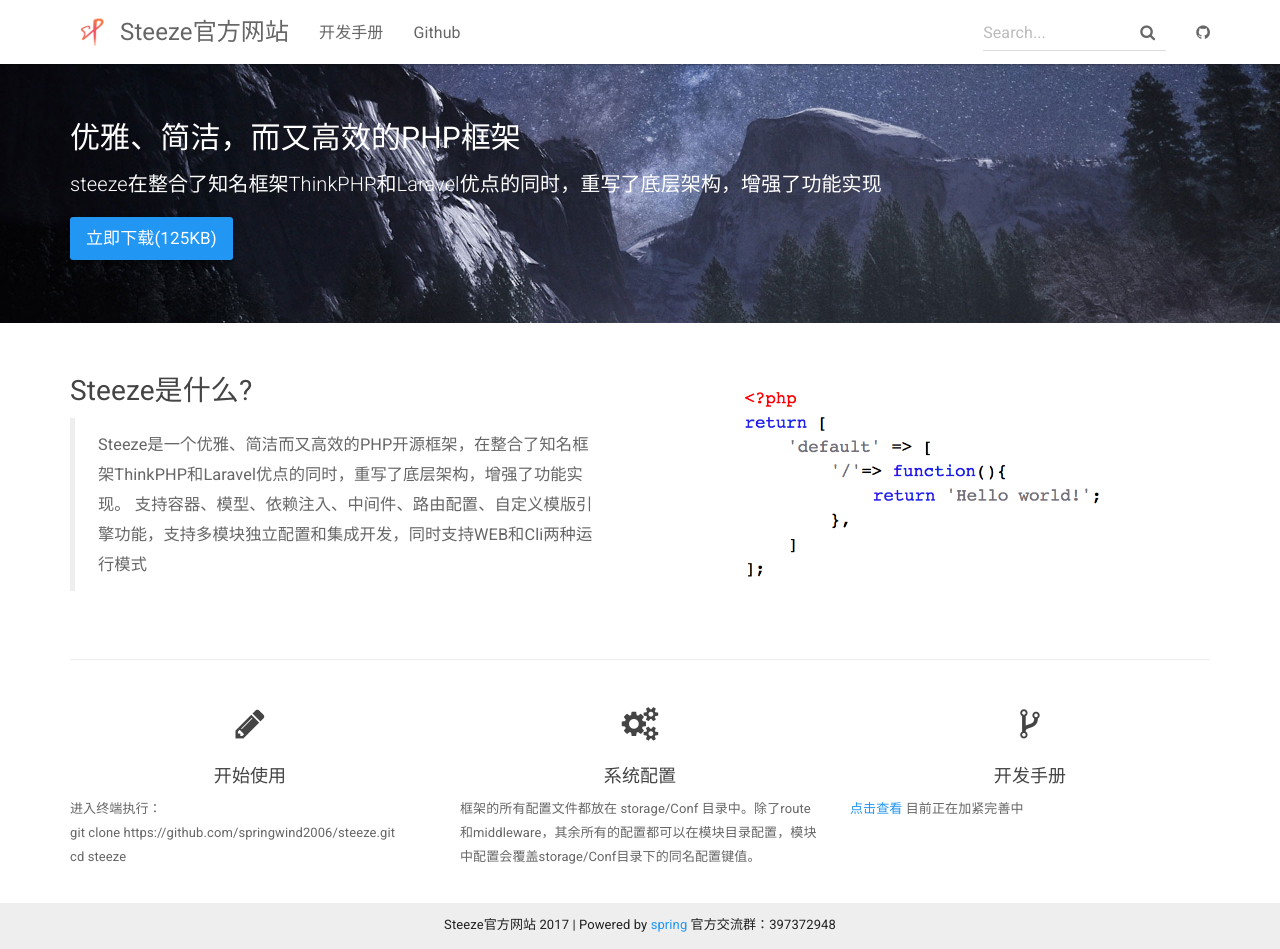
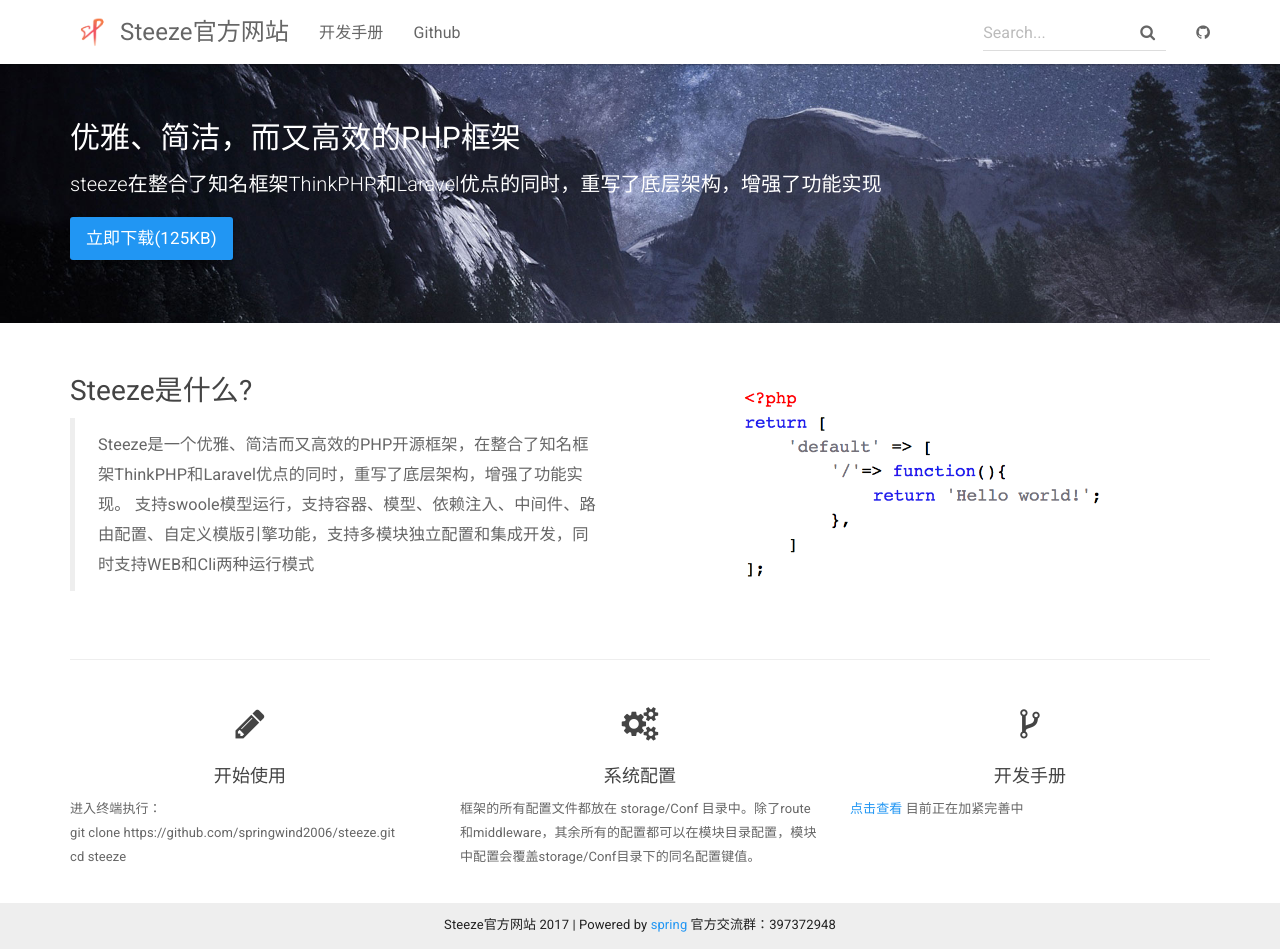
Before and after one commit to springwind2006/demo, a Jekyll site: the page built from index.html, in a window 1280 px wide and 949 px high. Built offline with Jekyll 4.4.1, drawn with Linux system fonts in a browser that asks for light colours; nearby versions of some CDN libraries; comment, search, counter and statistics services are not loaded.

Commit message:
支持swoole模式运行

```diff
--- a/_config.yml
+++ b/_config.yml
@@ -3,7 +3,7 @@ title: Steeze官方网站
 email: 402085437@qq.com
 description: >
   steeze是一个优雅、简洁而又高效的PHP开源框架，在整合了知名框架ThinkPHP和Laravel优点的同时，重写了底层架构，增强了功能实现。
-  支持容器、模型、依赖注入、中间件、路由配置、自定义模版引擎功能，支持多模块独立配置和集成开发，同时支持WEB和Cli两种运行模式。
+  支持swoole模型运行，支持容器、模型、依赖注入、中间件、路由配置、自定义模版引擎功能，支持多模块独立配置和集成开发，同时支持WEB和Cli两种运行模式。
 
 baseurl: "" # the subpath of your site, e.g. /blog/
 url: https://steeze.cn/ # the base hostname & protocol for your site
--- a/index.html
+++ b/index.html
@@ -22,7 +22,7 @@ download: https://github.com/springwind2006/steeze/archive/v1.0.0.tar.gz
             <blockquote>
               <p>
 				Steeze是一个优雅、简洁而又高效的PHP开源框架，在整合了知名框架ThinkPHP和Laravel优点的同时，重写了底层架构，增强了功能实现。
-				支持容器、模型、依赖注入、中间件、路由配置、自定义模版引擎功能，支持多模块独立配置和集成开发，同时支持WEB和Cli两种运行模式
+				支持swoole模型运行，支持容器、模型、依赖注入、中间件、路由配置、自定义模版引擎功能，支持多模块独立配置和集成开发，同时支持WEB和Cli两种运行模式
               </p>
             </blockquote>
         </div>
```
Also changed, not shown: _docs/index.md (+1 -1 lines).
